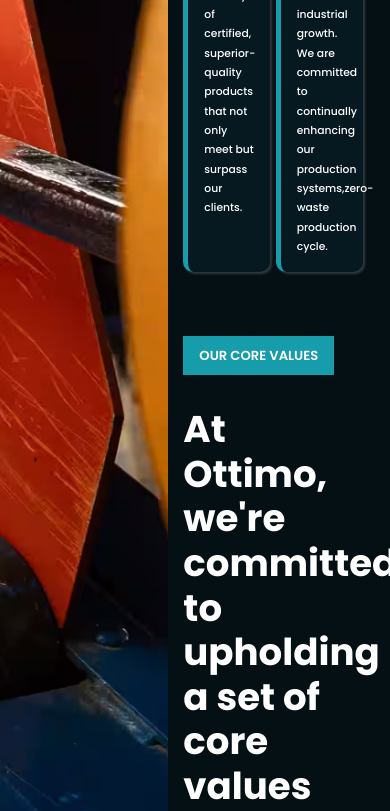
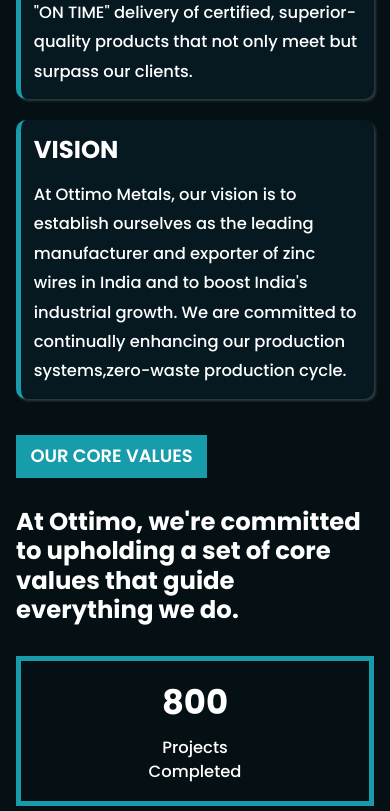
Before and after one commit to josephpal27/Ottimo-Metals, a React (Vite) app: page /about in a window 390 px wide. Shown: the part 2380-3191 px from the top of the page. Built offline with nearby package versions, Linux system fonts and the light colour scheme.

Commit message:
Mission Vision Mobile View added

```diff
--- a/src/components/mission-vision/MissionVision.css
+++ b/src/components/mission-vision/MissionVision.css
@@ -180,5 +180,54 @@
 
 /* Mobile screen */
 @media screen and (max-width: 768px) {
-
+    .mission-vision{
+        flex-direction: column;
+    }
+    .mission-vision-image{
+        width: 100%;
+    }
+    .mission-vision-content{
+        padding: 1.5rem 1rem 2rem 1rem;
+        width: 100%;
+    }
+    .mv-card-row{
+        flex-direction: column;
+    }
+    .mv-card-row .mv-card{
+        width: 100%;
+        padding: 0.8rem;
+        margin-bottom: 1.3rem;
+    }
+    .mv-card-row .mv-card span{
+        font-size: calc(1.4rem + 0.5vw);
+    }
+    .mv-card-row .mv-card p{
+        font-size: calc(0.9rem + 0.5vw);
+        margin-top: 0.7rem;
+    }
+    .mission-vision-content #secondary-title{
+        padding: 0.5rem 0.9rem;
+        font-size: calc(1rem + 0.5vw);
+        margin-top: 1rem;
+    }
+    .mission-vision-content h3{
+        font-size: calc(1.4rem + 0.5vw);
+        margin-top: 1.8rem;
+    }
+    .mission-vision-content .mv-counter-row{
+        margin-top: 2rem;
+        flex-wrap: wrap;
+    }
+    .mission-vision-content .mv-counter-row .mv-counter-box{
+        width: 100%;
+        padding: 1rem 1rem;
+        margin-bottom: 1rem;
+    }
+    .mission-vision-content .mv-counter-row .mv-counter-box span:nth-child(2){
+        font-size: calc(2rem + 0.5vw);
+    }
+    .mission-vision-content .mv-counter-row .mv-counter-box span:nth-child(3){
+        font-size: calc(0.9rem + 0.5vw);
+        margin-top: 0.5rem;
+    }
 }
```
